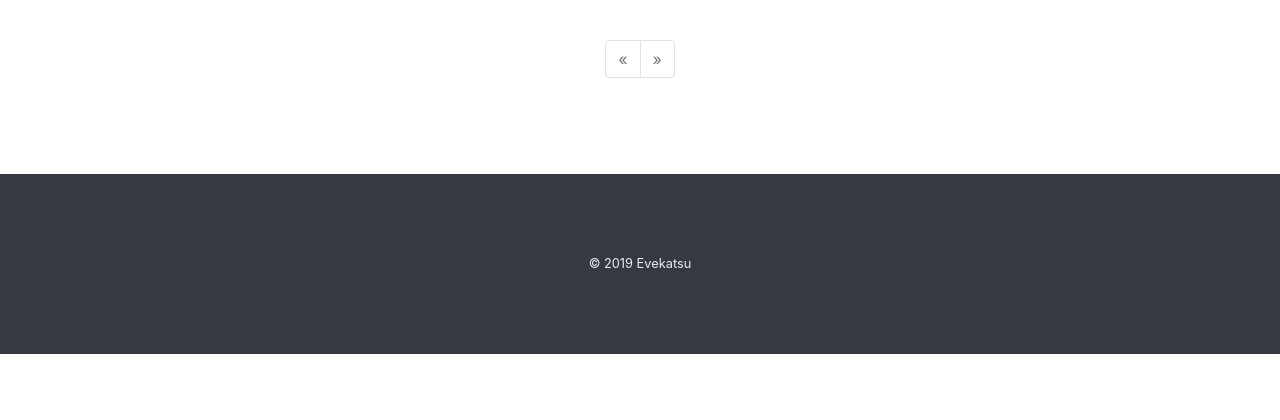
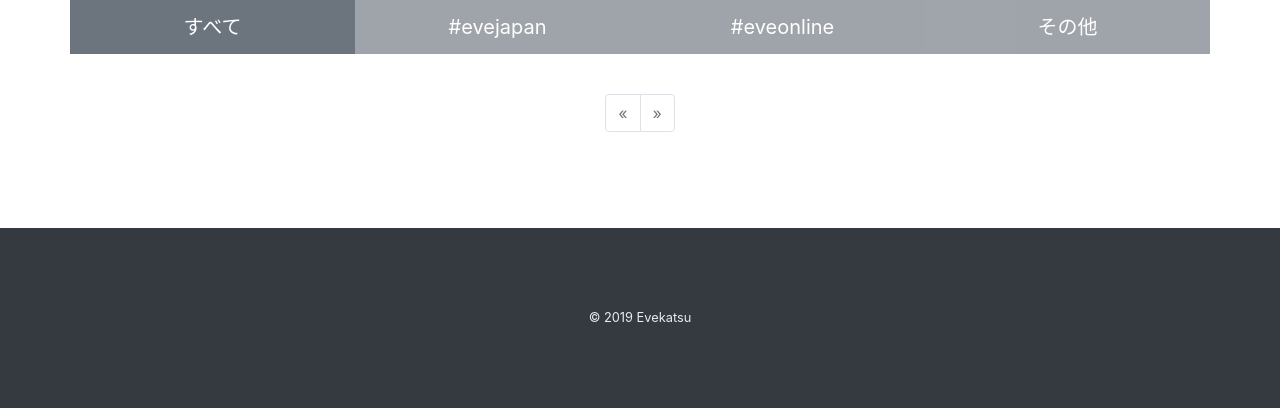
Before and after one commit to EVEKatsu/portal-dev, a Flask app: page /tweets in a window 1280 px wide. Shown: the part 78-498 px from the top of the page. Run offline with Flask 2, Linux system fonts and the light colour scheme; data that the repository does not hold is empty; some libraries are stand-ins or nearby versions.

Commit message:
Update tweets_crawler.py

```diff
--- a/app.py
+++ b/app.py
@@ -4,11 +4,10 @@ import re
 from flask import Flask, render_template
 from flask_sqlalchemy import Pagination
 
-from database import app, db
+import settings
+from initialize import app, db
 from models import Tweet
 
-
-DEFAULT_PAGINATION = 100
 URL_PATTERN = r'https?:\/\/[-_\.!~*\'()a-zA-Z0-9;\/?:\@&=\+\$,%#]+'
 
 def default_kwargs():
@@ -31,21 +30,34 @@ def default_render(template_name_or_list, kwargs={}):
 def index():
   return default_render('index.html')
 
-@app.route('/tweets', defaults={'page': 1})
-@app.route("/tweets/<int:page>")
-def tweets(page):
-  kwargs = {}
-  tweets = Tweet.query.order_by(Tweet.created_at.desc()).paginate(page, DEFAULT_PAGINATION)
+@app.route('/tweets', defaults={'category': 'all', 'page': 1})
+@app.route("/tweets/<string:category>/<int:page>")
+def tweets(category, page):
+  kwargs = {
+    'category': category,
+    'TWEETS_MENUITEMS': (
+      ('すべて', 'all'),
+      ('#evejapan', 'evejapan'),
+      ('#eveonline', 'eveonline'),
+      ('その他', 'misc'),
+    )
+  }
 
-  for tweet in tweets.items:
-    for url in re.findall(URL_PATTERN, tweet.text):
-      print(url)
-      tweet.text = tweet.text.replace(
-        url,
-        '<a href="' + url + '" target="_blank">[外部リンク]</a>'
-      )
+  if category == 'all':
+    query = Tweet.query
+  else:
+    query = Tweet.query.filter(Tweet.category == category)
 
-  kwargs['tweets'] = tweets
+  # tweets = Tweet.query.order_by(Tweet.created_at.desc()).paginate(page, DEFAULT_PAGINATION)
+  # for tweet in tweets.items:
+  #   for url in re.findall(URL_PATTERN, tweet.text):
+  #     print(url)
+  #     tweet.text = tweet.text.replace(
+  #       url,
+  #       '<a href="' + url + '" target="_blank">[外部リンク]</a>'
+  #     )
+
+  kwargs['tweets'] = query.order_by(Tweet.created_at.desc()).paginate(page, settings.DEFAULT_PAGINATION)
 
   return default_render('tweets.html', kwargs)
 
@@ -65,9 +77,10 @@ def ranking():
 
 if __name__ == "__main__":
   # postgres -D /usr/local/var/postgres
-  # gunicorn app:app --log-file=-
-
   # python app.py
-  #app.templates_auto_reload = True
-  #app.run(debug=True, use_reloader=True, use_debugger=True, host='0.0.0.0', port=8000)
-  app.run()
+  if settings.DEBUG:
+    print('hoge')
+    app.templates_auto_reload = True
+    app.run(debug=True, use_reloader=True, use_debugger=True, host='0.0.0.0', port=8000)
+  else:
+    app.run()
--- a/manager.py
+++ b/manager.py
@@ -1,7 +1,7 @@
 from flask_script import Manager
 from flask_migrate import Migrate, MigrateCommand
 
-from database import app, db
+from initialize import app, db
 
 import models
 
--- a/models.py
+++ b/models.py
@@ -1,9 +1,11 @@
-from database import db
+import settings
+from initialize import db
 
 class Tweet(db.Model):
     __tablename__ = 'tweets'
 
     id = db.Column(db.BigInteger, primary_key=True)
+    category = db.Column(db.String, server_default=settings.DEFAULT_CATEGORY)
     user_id = db.Column(db.BigInteger)
     name = db.Column(db.String)
     screen_name = db.Column(db.String)
--- a/static/css/main.css
+++ b/static/css/main.css
@@ -1,6 +1,6 @@
 .twitter-tweet {
     margin-top: 0px !important;
-    margin-bottom: 0px !important;
+    margin-bottom: 5px !important;
 }
 
 div#main.container {
@@ -27,3 +27,15 @@ blockquote.twitter-tweet {
     padding-top: 10px;
     padding-bottom: 5px;
 }
+
+.tweets-menu-item {
+    padding: 0.75rem 0rem;
+    background-color: #6c757d;
+    opacity: 0.65;
+}
+.tweets-menu-item.active {
+    opacity: 1;
+}
+a.tweets-menu-item {
+    color: white;
+}
--- a/templates/tweets.html
+++ b/templates/tweets.html
@@ -21,21 +21,30 @@
 {% endblock head %}
 
 {% block content %}
+
+<div class="row tweets-menu">
+    {% for title, link in TWEETS_MENUITEMS %}
+        <a class="lead col-3 text-center tweets-menu-item{% if link == category %} active{% endif %}" href={{ url_for('tweets', page=1, category=link) }}>{{ title }}</a>
+    {% endfor %}
+</div>
+
 {% for tweet in tweets.items %}
-        <blockquote style="display: none" class="twitter-tweet" data-lang="ja" data-conversation="none" data-cards="hidden" data-align="center" data-width="550" data-height="300px">
+    <blockquote style="display: none" class="twitter-tweet"  data-lang="ja" data-conversation="none" data-align="center" data-width="550" data-height="300px">
         <img src="{{ tweet.profile_image_url_https }}" style="float: left; margin-right: 5px;" />
         <p>{{ tweet.text | safe }}</p>
         <p style="clear:both;"></p>
             &mdash; {{ tweet.name }} (@{{ tweet.screen_name }})
-                <a href="https://twitter.com/tsuyup/status/{{ tweet.id }}?ref_src=twsrc%5Etfw">{{ tweet.created_at.strftime('%Y年%-m月%-d日') }}</a>
+            <a href="https://twitter.com/{{ tweet.screen_name }}/status/{{ tweet.id }}?ref_src=twsrc%5Etfw">{{ tweet.created_at.strftime('%Y年%-m月%-d日') }}</a>
         </p>
         <hr />
     </blockquote>
 {% endfor %}
 
 <div style="margin-top: 40px"></div>
+
 {% import "_pagination.html" as p %}
 {% if tweets %}
-        {{ p.pagination_widget(tweets, 'tweets') }}
+    {{ p.pagination_widget(tweets, 'tweets', category=category) }}
 {% endif %}
+
 {% endblock content %}
```
Also changed, not shown: migrations/versions/82902ffc468a_.py (added, +28 -0 lines), settings.py (added, +15 -0 lines), tweets_crawler.py (renamed from crawler.py, +27 -3 lines), initialize.py (renamed from database.py). Lines whose indentation alone changed are shown as unchanged.
